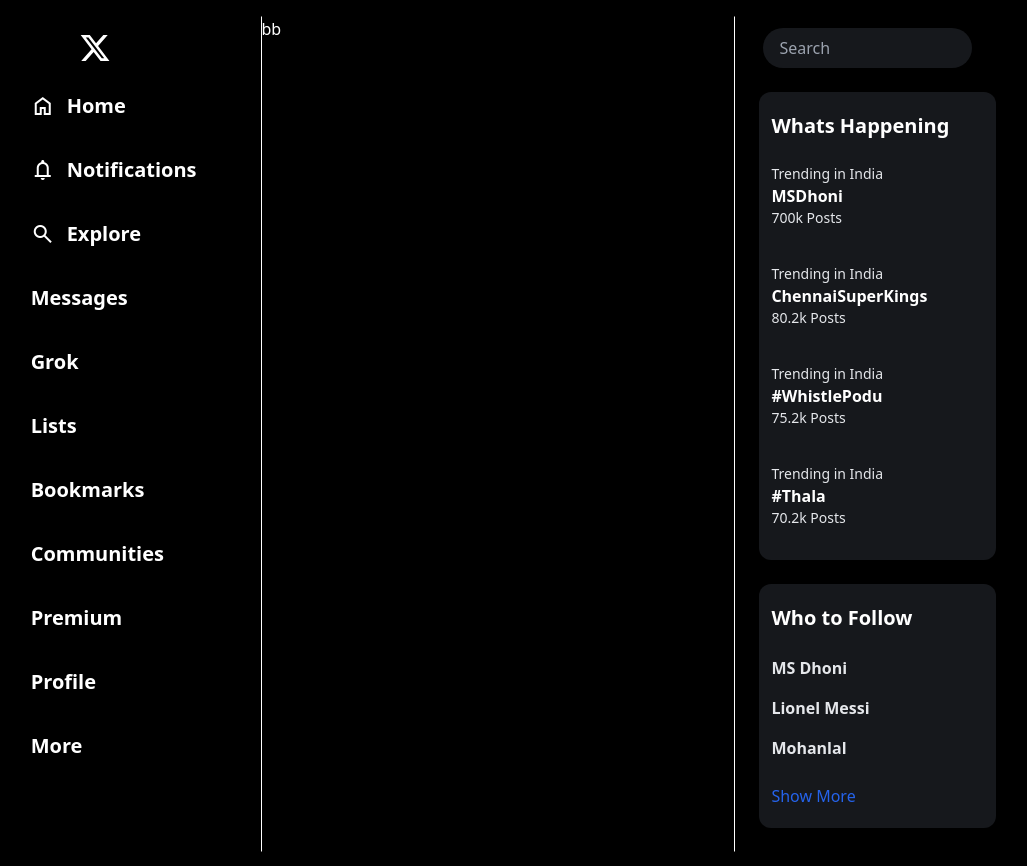
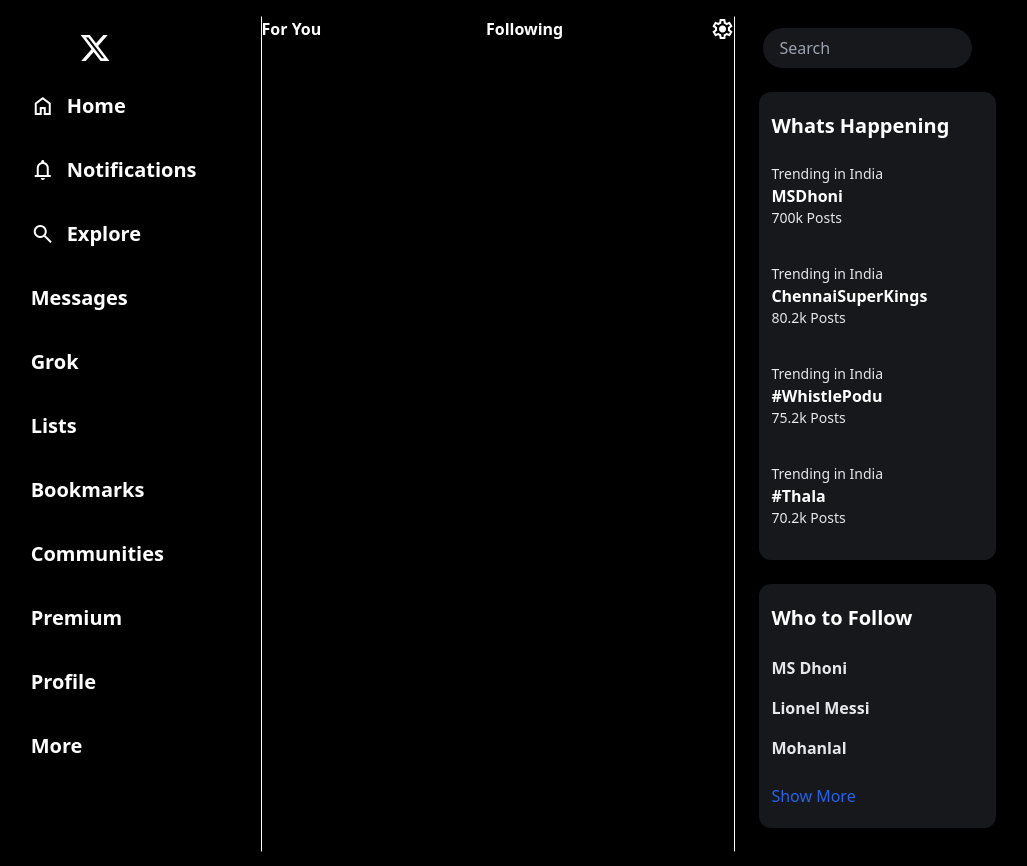
Before and after one commit to Vishnu-vkn/x.comclone, a website built with Vite: page index.html in a window 1280 px wide. Shown: the whole page, without its empty margins (71-1098 px from the left). Built offline with nearby package versions, Linux system fonts and the light colour scheme.

Commit message:
24/01/26

```diff
--- a/index.html
+++ b/index.html
@@ -39,7 +39,21 @@
                 </ul>
             </div>
         </div>
-        <div class=" w-full border-[1px] border-x-white border-y-black">bb</div>
+
+
+        <div class="second w-full border-[1px] border-x-white border-y-black">
+            <div class="top flex ">
+
+                <div class="left bg-red-3001 w-1/2 flex justify-center font-bold text-lg">For You</div>
+                <div class="right bg-green-3001 w-1/2 flex justify-center font-bold text-lg">Following</div>
+                <div class="settings mx-2"><span class="material-symbols-outlined">
+                        settings
+                    </span></div>
+            </div>
+
+        </div>
+
+
         <div class="third w-full">
             <div class="search m-3 px-4">
                 <input type="text" class="w-1/2 rounded-full  text-white px-4 py-2 bg-[#16181c]" placeholder="Search">
```
